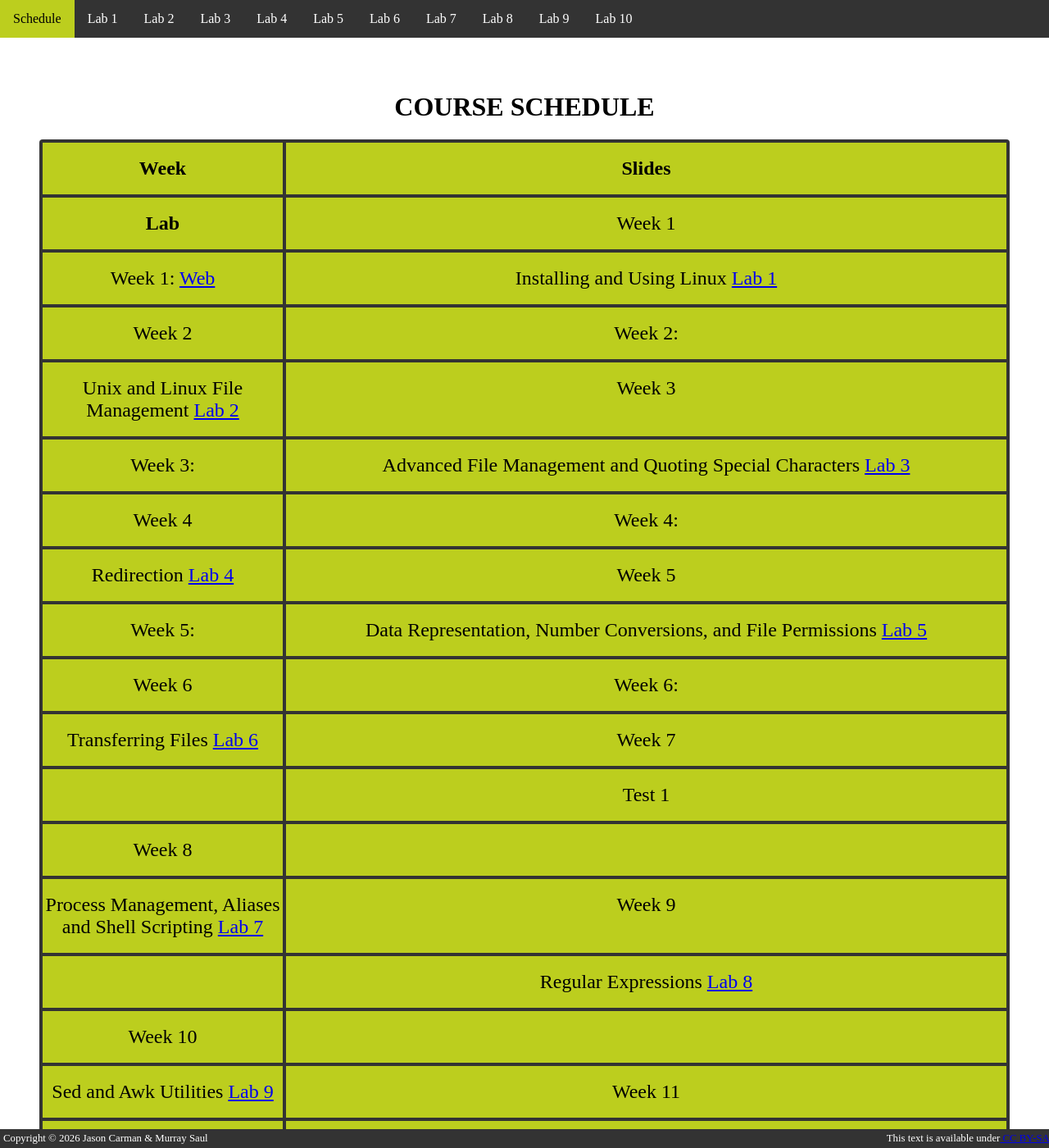
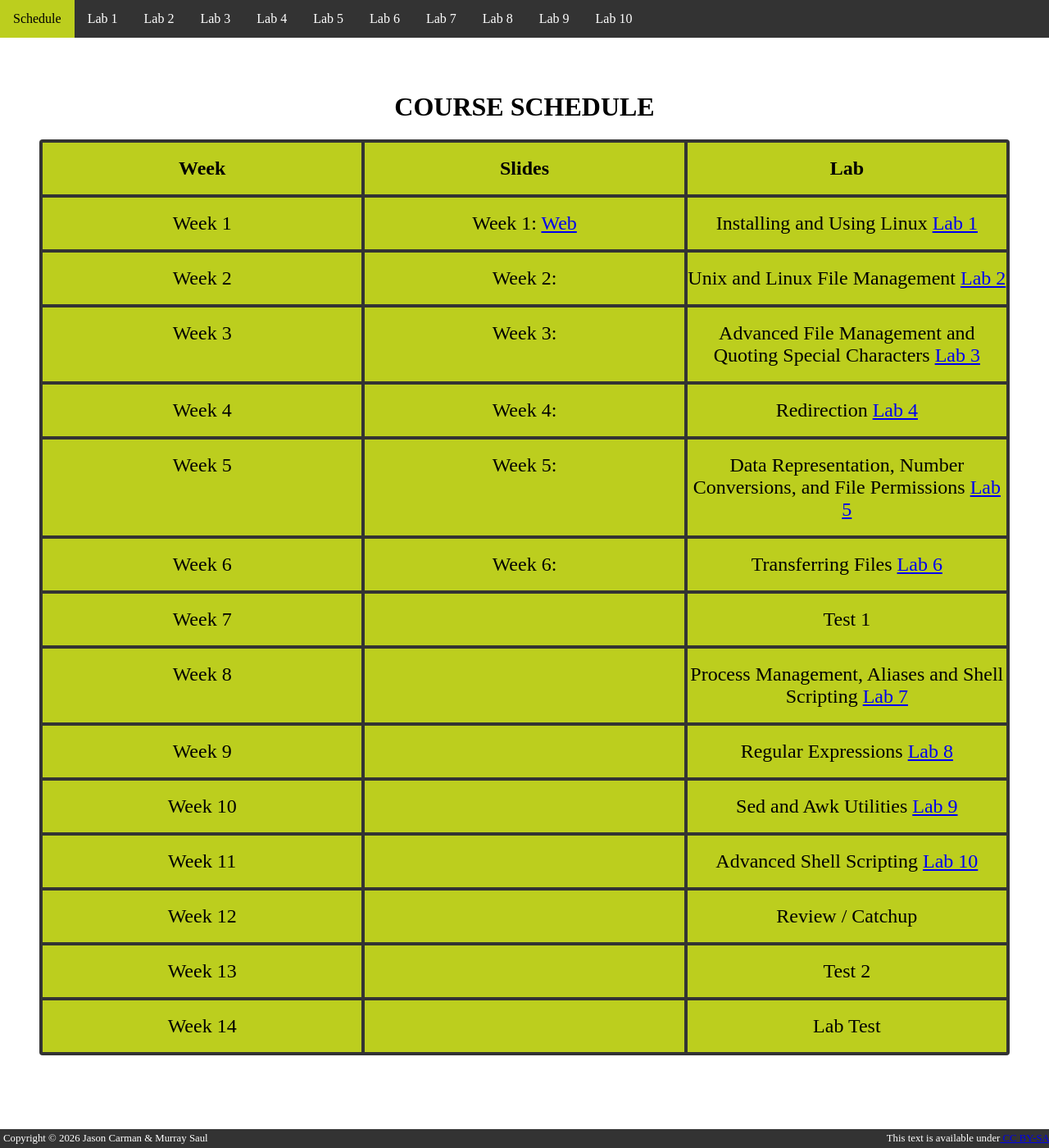
Before and after one commit to jmcarman/lin1.github.io, a Jekyll site: the page built from index.md, in a window 1280 px wide and 1400 px high. Shown: the whole window at 82% size. Built offline with Jekyll 4.4.1, drawn with Linux system fonts in a browser that asks for light colours.

Commit message:
style.css: Fixed table styling to properly display 3 columns.

```diff
--- a/assets/css/style.css
+++ b/assets/css/style.css
@@ -199,7 +199,7 @@ img.sample {
 /* Flex schedule (homepage) */
 .grid-container {
 	display: grid;
-	grid-template-columns: 1fr 3fr;
+	grid-template-columns: repeat(3, 1fr);
 	gap: .25em;
 	background-color: #333333;
 	padding: .25em;
```
